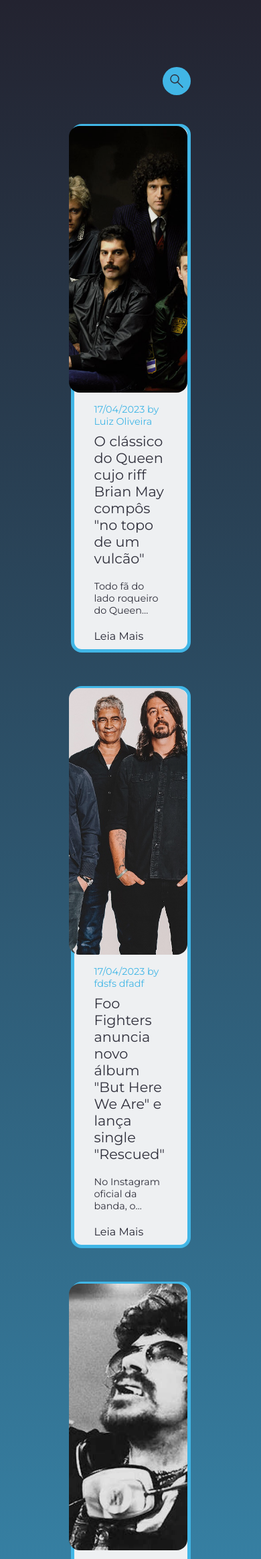
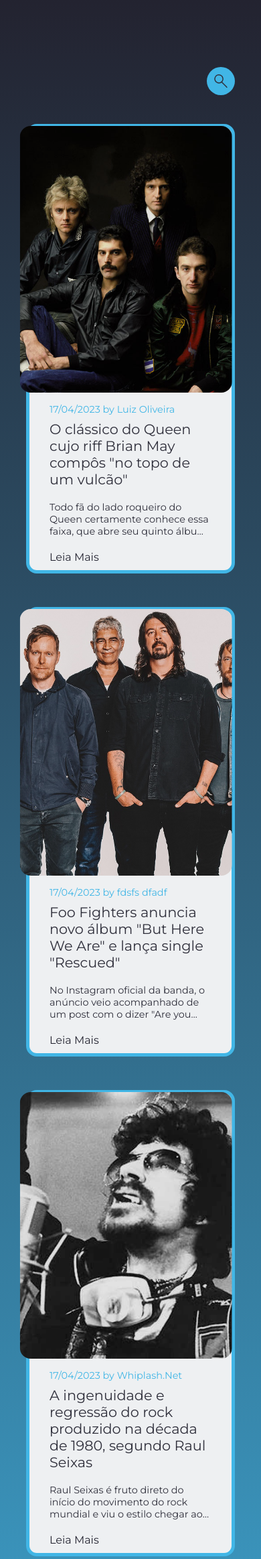
Before and after one commit to Joao-Vitor-Fernandes/Trainee-2023.1, a PHP site: template Phonefy/app/views/site/lista_de_posts.html in a window 390 px wide. Shown: the top 2327 px of the page at 67% size. Run offline with PHP 8.4, Linux system fonts and the light colour scheme; the template is opened without the code that fills it, so the values that code supplies are empty.

Commit message:
ajuste responsividade

```diff
--- a/Phonefy/public/css/lista_de_posts.css
+++ b/Phonefy/public/css/lista_de_posts.css
@@ -23,7 +23,7 @@ body{
 }
 
 .teste {
-    width: 100%;
+    width: 100vw;
     display: flex;
     flex-direction: column;
     justify-content: center;
@@ -201,13 +201,33 @@ body{
 @media (max-width:950px)
 {
     .teste2 {
-        width: 46%;
+        width: 60%;
+    }
+    #posts {
+        width: 100%;
     }
     .blog-container {
         justify-content: center;
     }
     .blog-box {
-        width: 51%;
+        width: 60%;
     }
+}
 
+@media (max-width:500px) {
+    .teste2 {
+        width: 80%;
+    }
+    .blog-box {
+        width: 80%;
+    }
 }
+
+@media (max-width:380px) {
+    .teste2 {
+        width: 90%;
+    }
+    .blog-box {
+        width: 90%;
+    }
+}
```
